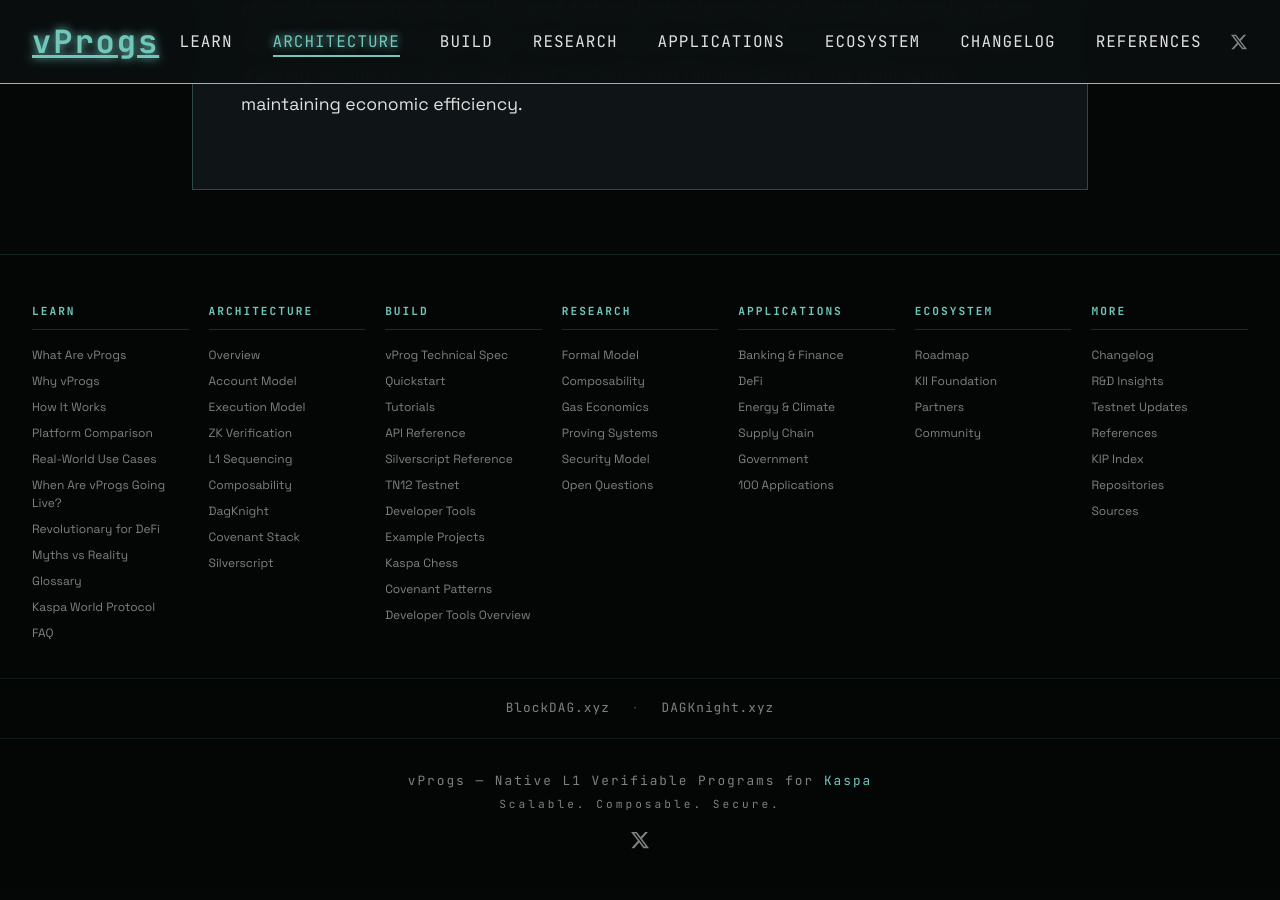
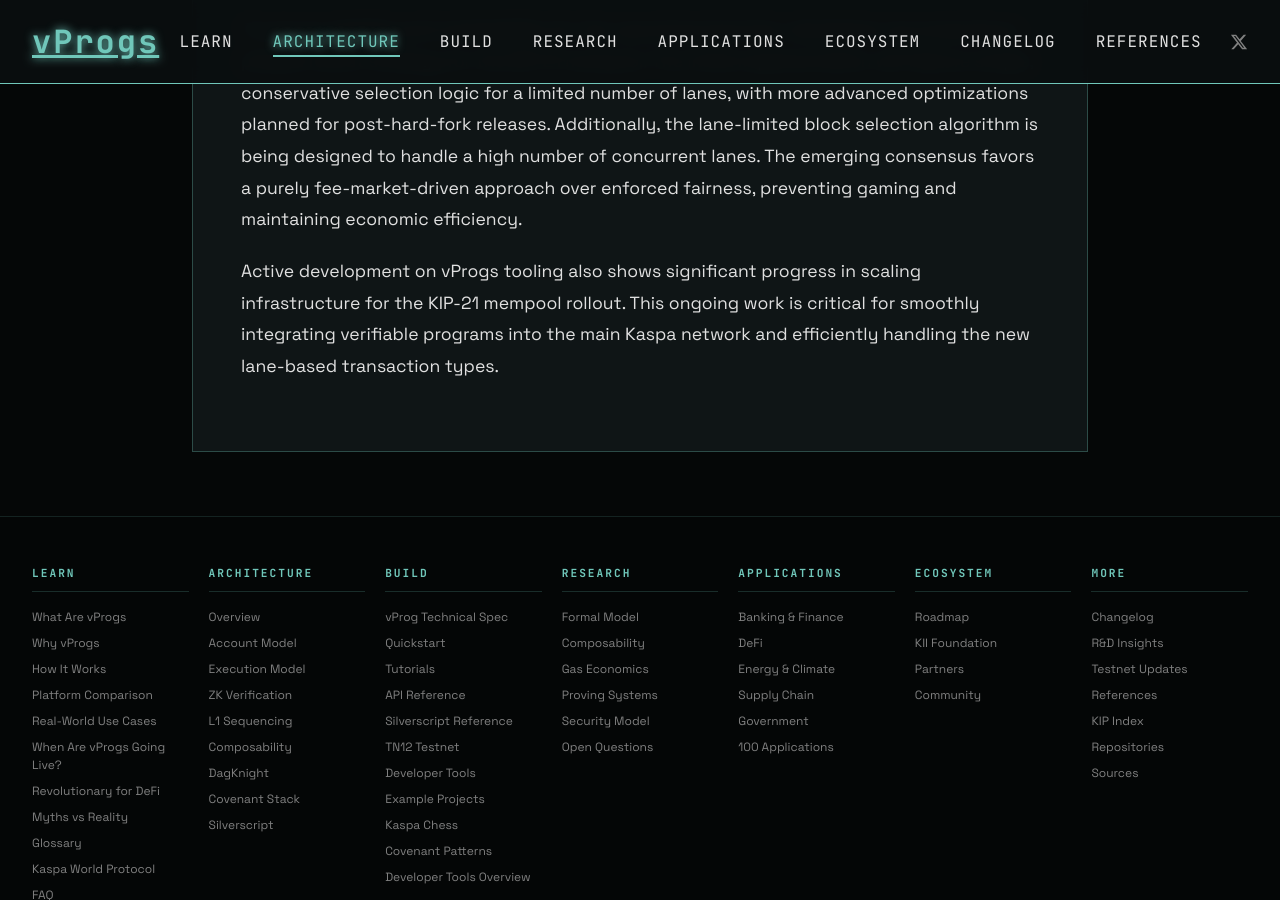
Before and after one commit to creative-inference/vprogs.xyz, a Jekyll site: the page built from architecture/sequencing-mapping.md, in a window 1280 px wide and 900 px high, scrolled down 11840 px. Built offline with Jekyll 4.4.1, drawn with Linux system fonts in a browser that asks for light colours; some of the changed text lies outside the part shown.

Commit message:
Update sequencing mapping with IBD and mempool infrastructure progress [auto]

```diff
--- a/architecture/sequencing-mapping.md
+++ b/architecture/sequencing-mapping.md
@@ -177,6 +177,10 @@
 
 The KIP-21 Initial Block Download (IBD) implementation (PR #933 in Rusty-Kaspa) ensures that new nodes can properly sync and validate the chain history containing smart contract data, serving as a foundational requirement for vProgs.
 
+
+
+To further bolster sync performance, a significant optimization was recently merged into Rusty-Kaspa to batch UTXO writes during IBD. This drastically reduces sync times and strengthens the core protocol in preparation for the increased data demands of vProgs.
+
 ## What Is Still Coming (Post-KIP-21)
 
 | Feature | Description | Dependency |
@@ -297,3 +301,6 @@
 
 
 To ensure stability and reviewability for the upcoming hard fork, developers are proposing a phased rollout strategy for the KIP-21 mempool. The initial implementation will feature simple, conservative selection logic for a limited number of lanes, with more advanced optimizations planned for post-hard-fork releases. Additionally, the lane-limited block selection algorithm is being designed to handle a high number of concurrent lanes. The emerging consensus favors a purely fee-market-driven approach over enforced fairness, preventing gaming and maintaining economic efficiency.
+
+
+Active development on vProgs tooling also shows significant progress in scaling infrastructure for the KIP-21 mempool rollout. This ongoing work is critical for smoothly integrating verifiable programs into the main Kaspa network and efficiently handling the new lane-based transaction types.
```
